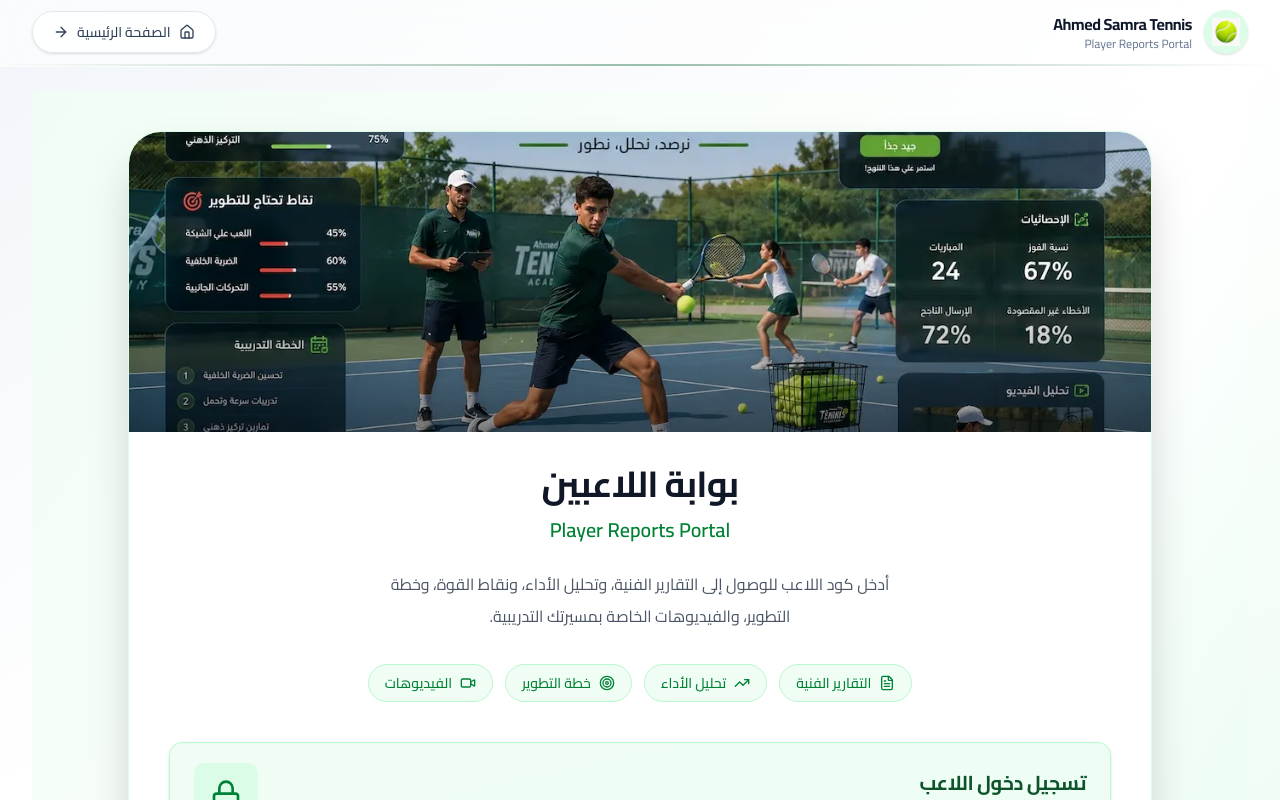
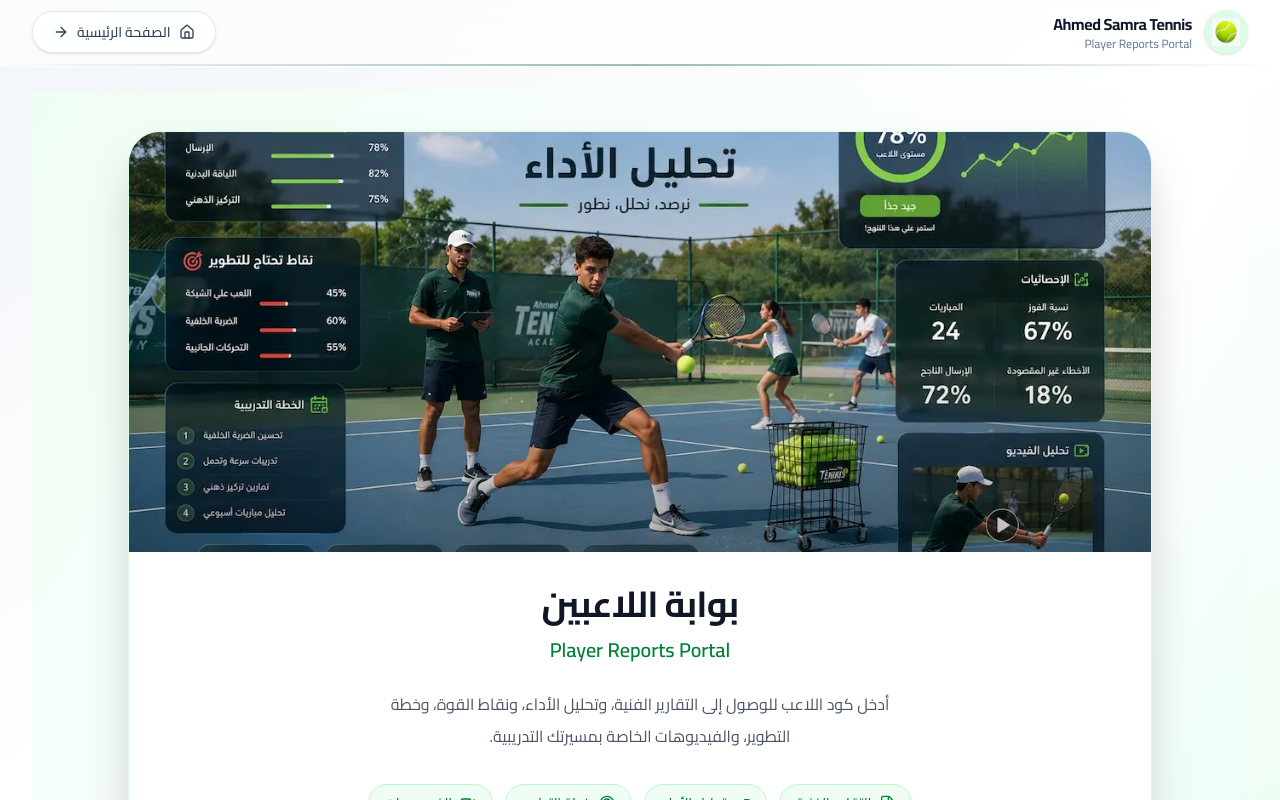
Before and after one commit to drahmedsamra/tennis.ahmedsamra, a Next.js app: page /player in a window 1280 px wide. Shown: the top 800 px of the page. Built offline with nearby package versions, Linux system fonts and the light colour scheme.

Commit message:
Improve player portal UI and component structure

```diff
--- a/components/player/PlayerHero.tsx
+++ b/components/player/PlayerHero.tsx
@@ -11,19 +11,17 @@ export default function PlayerHero() {
     <div className="text-center">
       {/* Hero Image */}
 
-      <div className="relative mb-8 -mx-10 overflow-hidden rounded-t-[32px]">
+      <div className="relative -mx-4 mb-8 h-[220px] overflow-hidden sm:-mx-8 sm:h-[320px] lg:-mx-10 lg:h-[420px]">
         <Image
           src="/images/player_portal_photo.webp"
           alt="Ahmed Samra Tennis Player Portal"
-          width={1600}
-          height={900}
+          fill
           priority
-          className="h-[300px] w-full object-cover"
+          className="object-cover"
+          sizes="100vw"
         />
 
-        {/* Overlay */}
-
-        <div className="absolute inset-0 bg-gradient-to-t from-black/45 via-transparent to-transparent" />
+        <div className="absolute inset-0 bg-gradient-to-t from-black/25 via-transparent to-transparent" />
       </div>
 
       {/* Title */}
```
